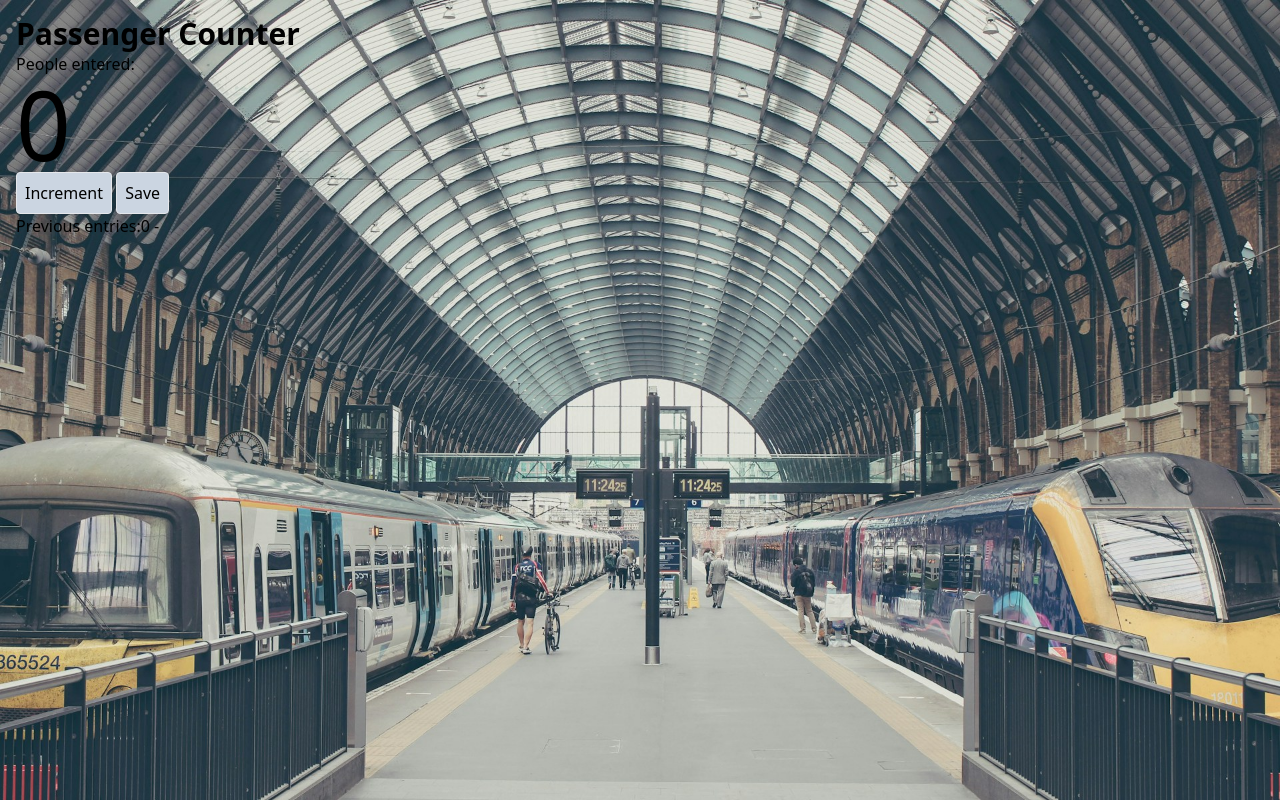
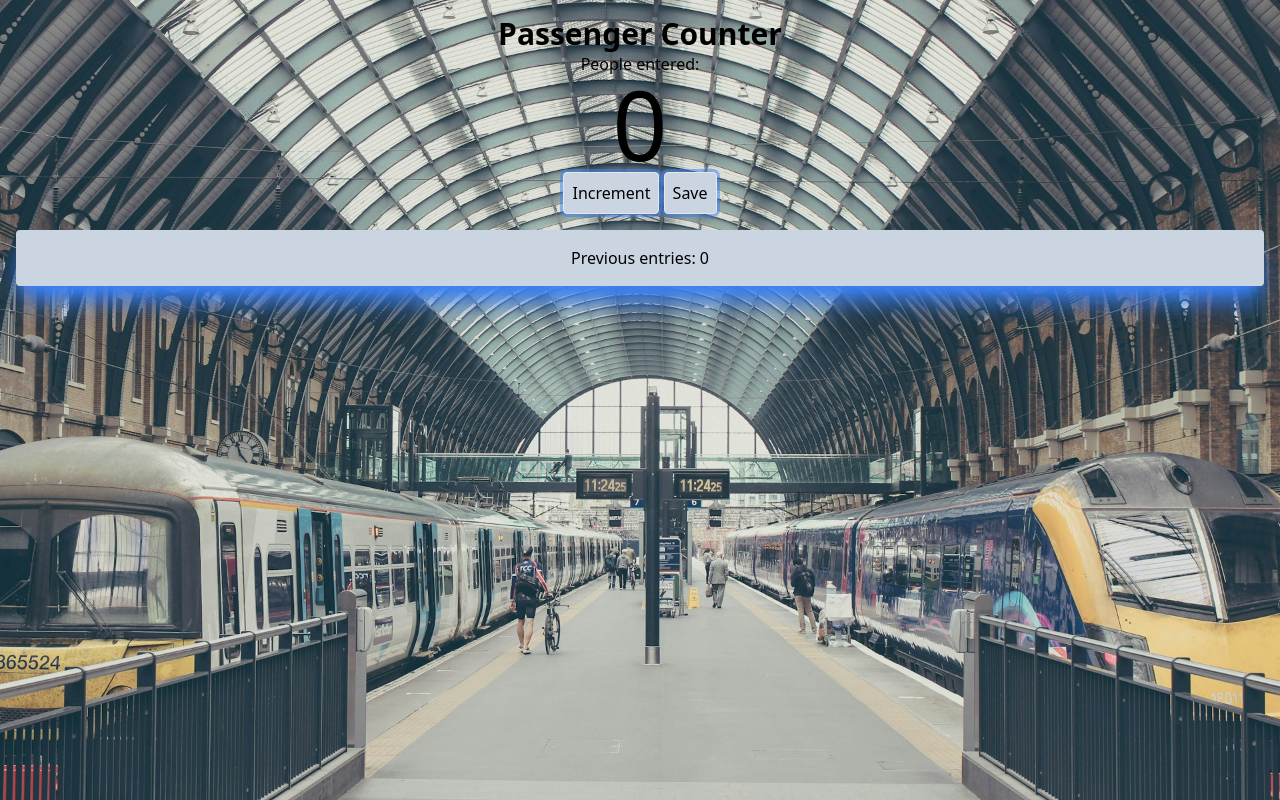
Before and after one commit to nicolasmesser/passenger-counter, a website: page index.html in a window 1280 px wide. Both pictures are taken after a click on the button "Save". Drawn offline with Linux system fonts and the light colour scheme.

Commit message:
Improving Saving of Previous Entries

```diff
--- a/index.html
+++ b/index.html
@@ -5,13 +5,13 @@
         <link href="./src/css/output.css" rel="stylesheet">
     </head>
     <body>
-      <div class="container mx-auto p-4">
+      <div class="container mx-auto p-4 text-center">
         <h1 class="text-3xl font-bold">Passenger Counter</h1>
         <p>People entered:</p>
         <p class="text-8xl" id="count-el">0</p>
-        <button class="border rounded p-2 bg-slate-300" id="increment-btn" onclick="increment()">Increment</button>
-        <button class="border rounded p-2 bg-slate-300" id="save-btn" onclick="save()">Save</button>
-        <p id="save-el">Previous entries:</p>
+        <button class="border rounded p-2 bg-slate-300 ring" id="increment-btn" onclick="increment()">Increment</button>
+        <button class="border rounded p-2 bg-slate-300 ring" id="save-btn" onclick="save()">Save</button>
+        <p class="bg-slate-300 my-4 p-4 rounded shadow-xl shadow-blue-500">Previous entries: <span id="save-el"></span></p>
         <script src="./src/js/index.js"></script>
       </div>
     </body>
--- a/src/js/index.js
+++ b/src/js/index.js
@@ -1,15 +1,27 @@
 let count = 0
+let countArr = []
+let countStr = ""
 let countEl = document.getElementById('count-el')
 let saveEl = document.getElementById('save-el')
 
 function increment() {
-  count += 1
-  countEl.textContent = count
+  count += 1;
+  countEl.textContent = count;
 }
 
 function save() {
-  let countStr = count + " - "
-  saveEl.textContent += countStr
-  count = 0
-  countEl.textContent = count
+  countStr = "";
+  countArr.push(count);
+  if (countArr.length === 1) {
+    countStr += countArr[0];
+  } else {
+    for (let i = 0; i < countArr.length-1; i++) {
+      countStr += countArr[i] + " - ";
+    }
+    countStr += countArr[countArr.length-1];
+  }
+  saveEl.textContent = "";
+  saveEl.textContent += countStr;
+  count = 0;
+  countEl.textContent = count;
 }
```
Also changed, not shown: src/css/output.css.
